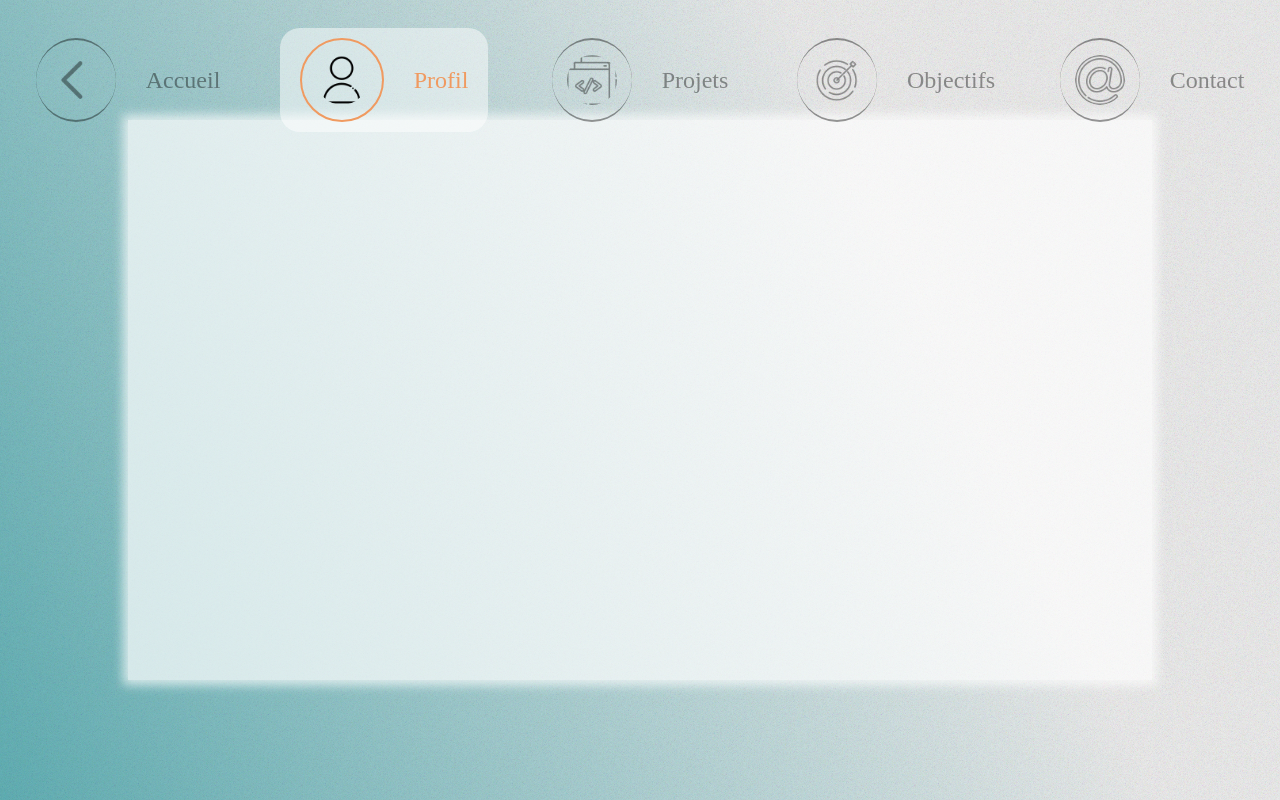
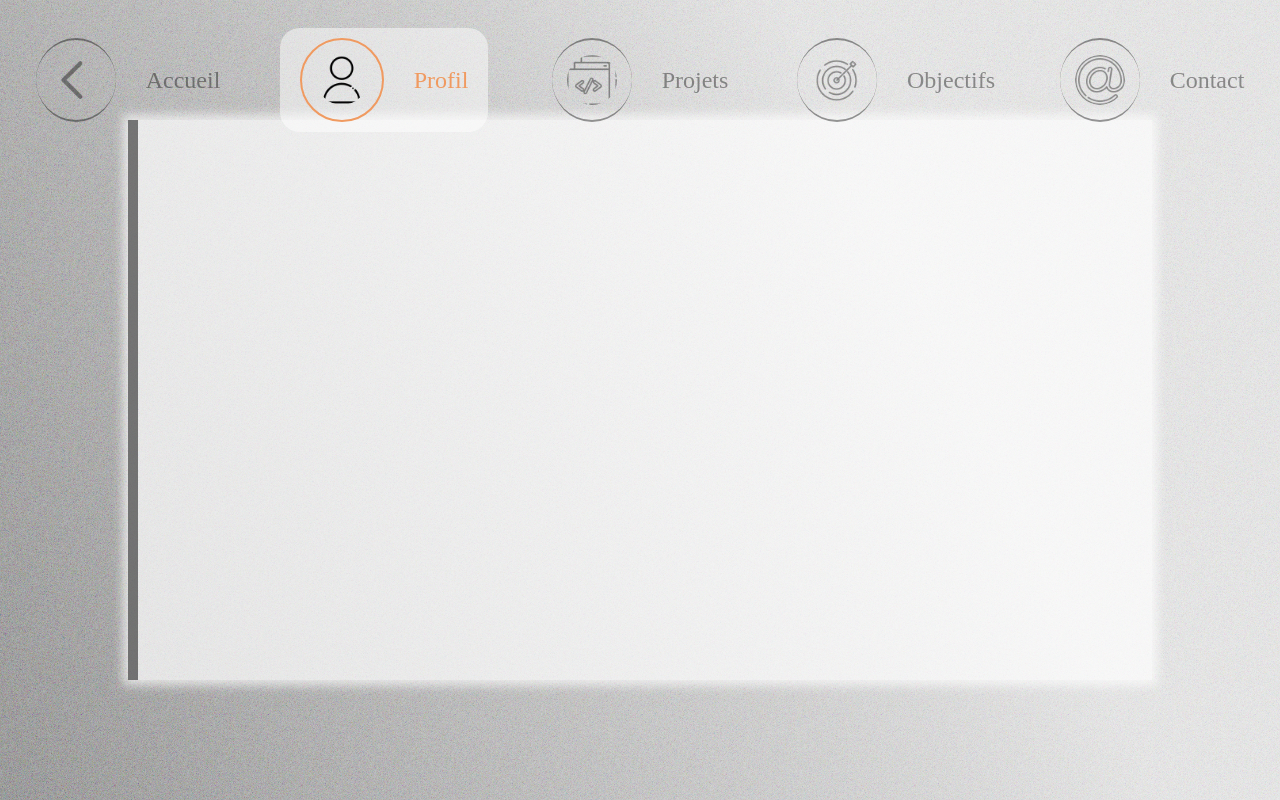
Before and after one commit to Arnaud-Goguelin/portfolio_Arnaud_Goguelin, a React (Vite) app: page /Profil in a window 1280 px wide. Built offline with nearby package versions, Linux system fonts and the light colour scheme.

Commit message:
commencement page Profil

```diff
--- a/src/main.jsx
+++ b/src/main.jsx
@@ -3,6 +3,7 @@ import ReactDOM from 'react-dom/client'
 import { BrowserRouter as Router, Routes, Route } from 'react-router-dom'
 import Header from './components/header/header'
 import LandingPage from './pages/landingPage/landingPage'
+import ProfilPage from './pages/profilPage/profilPage'
 // import Footer from './components/footer/footer'
 import './main.scss'
 
@@ -14,7 +15,7 @@ ReactDOM.createRoot(document.getElementById('root')).render(
       <main className='globalStyle'>
         <Routes>
           <Route path='/' element={<LandingPage />} />
-          {/* <Route path='/Profil' element={<TODO />} /> */}
+          <Route path='/Profil' element={<ProfilPage />} />
           {/* <Route path='/Projets' element={<TODO />} /> */}
           {/* <Route path='/Projets/:id' element={<TODO />} /> */}
           {/* <Route path='/Objectifs' element={<TODO />} /> */}
--- a/src/main.scss
+++ b/src/main.scss
@@ -61,7 +61,7 @@ table {
   width: 100vw;
   height: 100vh;
   background:
-    linear-gradient(245deg, rgba(230, 230, 230, 0.7) 30%, rgba(63, 157, 163, 0.8)),
+    linear-gradient(245deg, rgba(230, 230, 230, 0.7) 30%, rgba(0, 0, 0, 0.3)),
     url(./noiseFilter.svg);
   display: flex;
   justify-content: center;
--- a/src/pages/landingPage/landingPage.scss
+++ b/src/pages/landingPage/landingPage.scss
@@ -36,9 +36,4 @@
         font-weight: 500;
         transition: color 0.3s ease-in-out;
     }
-
-    // p strong:hover {
-    //     background-color: rgba(180, 180, 180, 0.3);
-    //     transition: all 0.2s ease;
-    // }
 }
--- /dev/null
+++ b/src/pages/profilPage/profilPage.jsx
@@ -0,0 +1,52 @@
+import { useRef, useState } from 'react'
+
+import './profilPage.scss'
+
+function ProfilPage() {
+
+    const timeBar = useRef(null)
+    const [distance, setDistance] = useState(0);
+    // const profilContent = useRef(null)
+
+    // const [measuredWidth, setMeasuredWidth] = useState(0)
+
+    // useEffect(() => {
+    //     console.log(profilContent.current)
+
+    //     setMeasuredWidth(profilContent.current.scrollWidth);
+    //   }, [profilContent]);
+
+    //   console.log(measuredWidth)
+
+    function calculDistance() {
+        window.onload = () => {
+        const timeBarToMove = timeBar.current
+            const rect = timeBarToMove.getBoundingClientRect();
+            setDistance(rect.left)
+    }}
+    calculDistance()
+    console.log(distance)
+
+    function handleMouseMouve(event) {
+        const timeBarToMove = timeBar.current
+        timeBarToMove.style.left = event.pageX - distance + 'px';
+    }
+
+    return (
+        <section
+        className='profil__content'
+        // ref={profilContent}
+        onMouseMove={(event) => handleMouseMouve(event)}
+        >
+            <div
+                className='profil__timeBar'
+                ref={timeBar}
+                // style={{ height: measuredHeight }}
+            ></div>
+
+        </section>
+    )
+
+}
+
+export default ProfilPage
--- /dev/null
+++ b/src/pages/profilPage/profilPage.scss
@@ -0,0 +1,16 @@
+@use '../../variables';
+
+.profil__content {
+    width: 100%;
+    height: 100%;
+    display: flex;
+
+    .profil__timeBar {
+        position: relative;
+        height: 100%;
+        width: 10px;
+        background-color: rgba(0, 0, 0, 0.5);
+    }
+
+
+}
```
